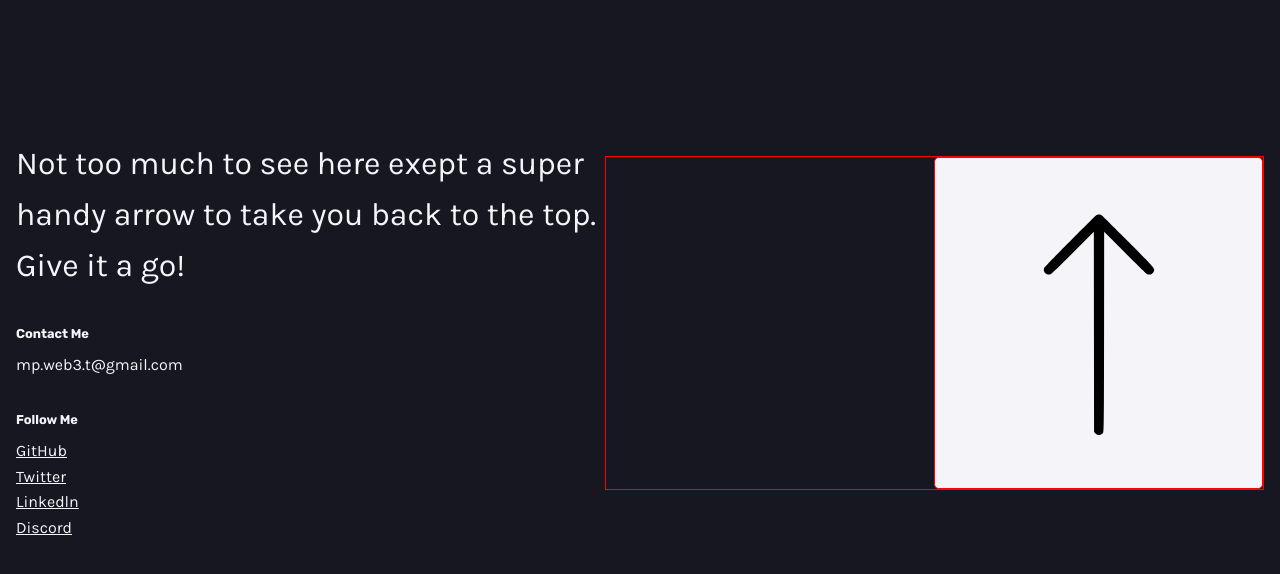
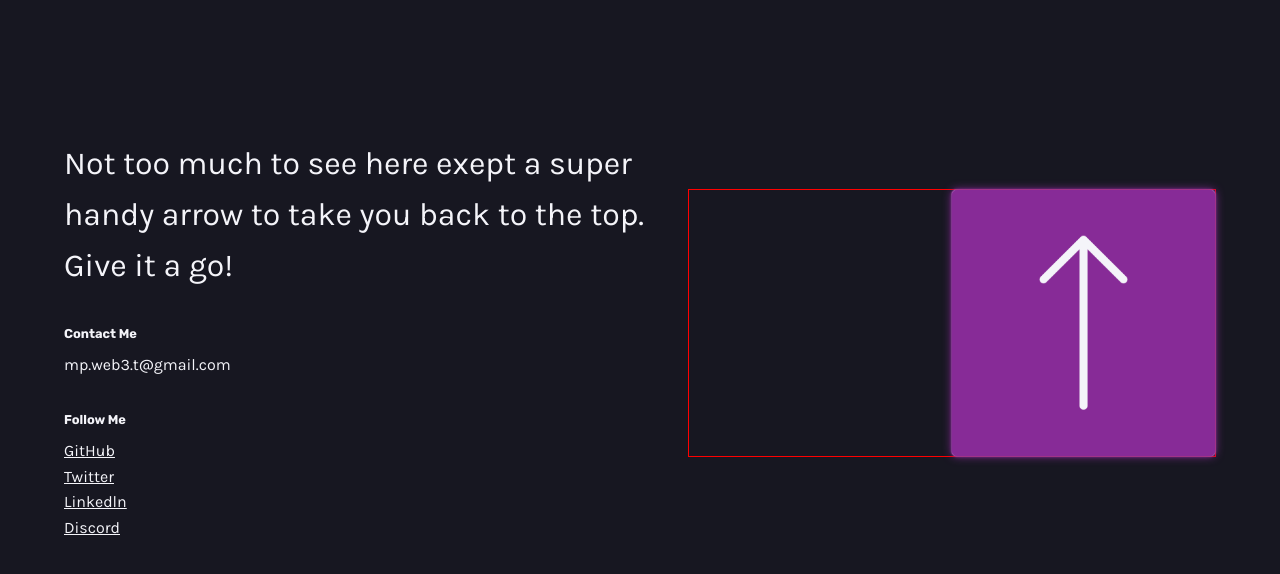
Before and after one commit to mp-web3/website, a plain HTML site: page index.html in a window 1280 px wide. Shown: the part 4002-4576 px from the top of the page. Drawn offline with nearby package versions, Linux system fonts and the light colour scheme.

Commit message:
improved arrow button design in Footer

```diff
--- a/index.html
+++ b/index.html
@@ -183,7 +183,7 @@
             </div>
             <div id="footer_img-container">
                 <button id="footer_button_arrow">
-                    <img id="footer_arrow" src="./resources/images/up-arrow.svg" alt="">
+                    <img id="footer_arrow" src="./resources/images/up-arrow_white.png" alt="">
                 </button>
             </div>
         </footer>
--- a/resources/css/style.css
+++ b/resources/css/style.css
@@ -484,7 +484,7 @@ footer {
 }
 
 #footer_button_arrow {
-    background: var(--light);
+    background: var(--accent);
     width: 50%;
     height: 0;
     padding-bottom: 50%;
@@ -493,7 +493,8 @@ footer {
     justify-content: center;
     cursor: pointer;
     border-radius: 0.3rem;
-    border: 1px solid red;
+    border: 1px solid var(--accent);
+    box-shadow: var(--neon-box-shadow);
     transition: transform 200ms ease-out;
 }
 
@@ -507,6 +508,7 @@ footer {
     height: auto;
     align-self: center;
     transform: translateY(75%);
+    color: #fff;
   }
 
 @media(max-width:768px) {
```
Also changed, not shown: resources/images/up-arrow_white.png (added).
